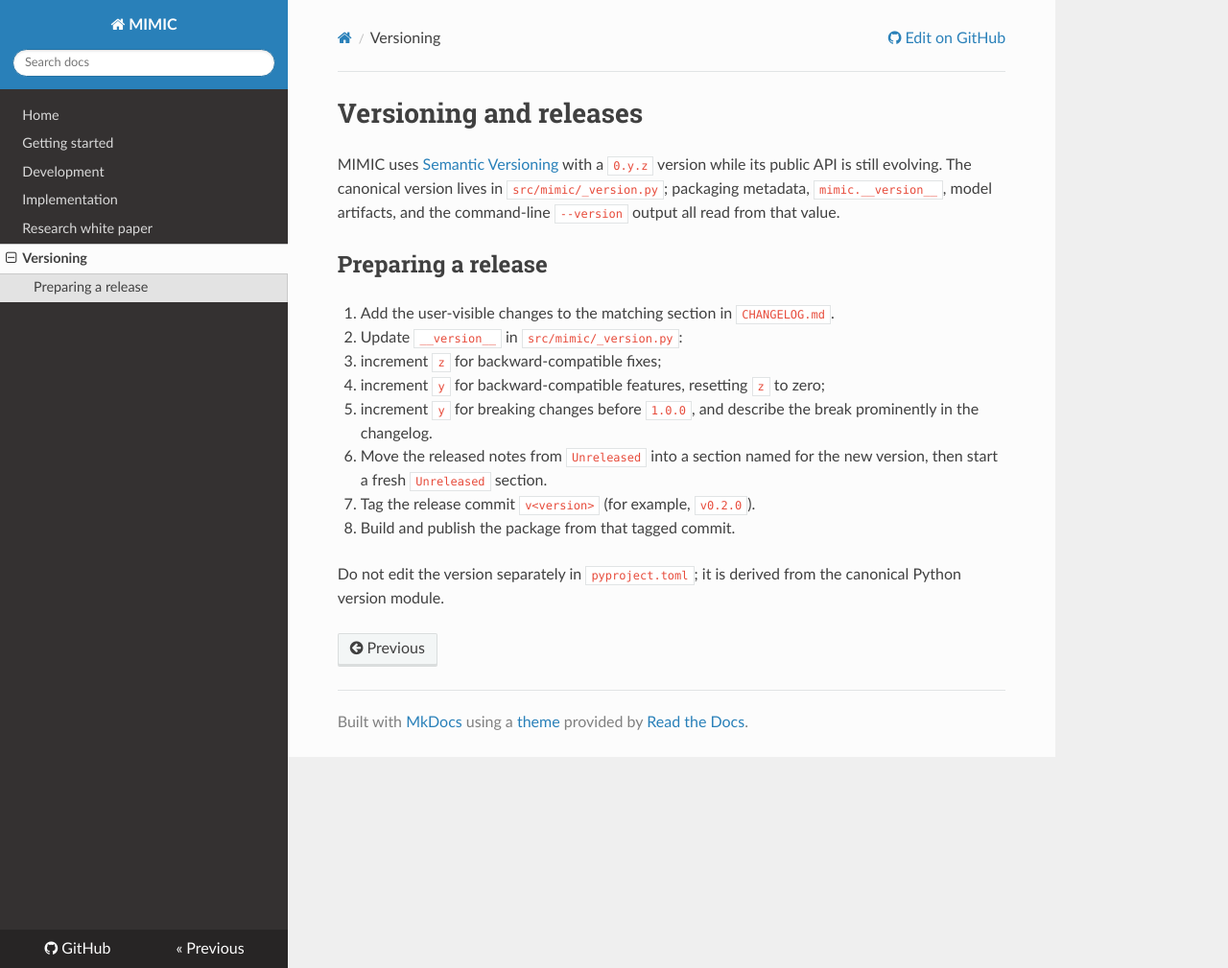
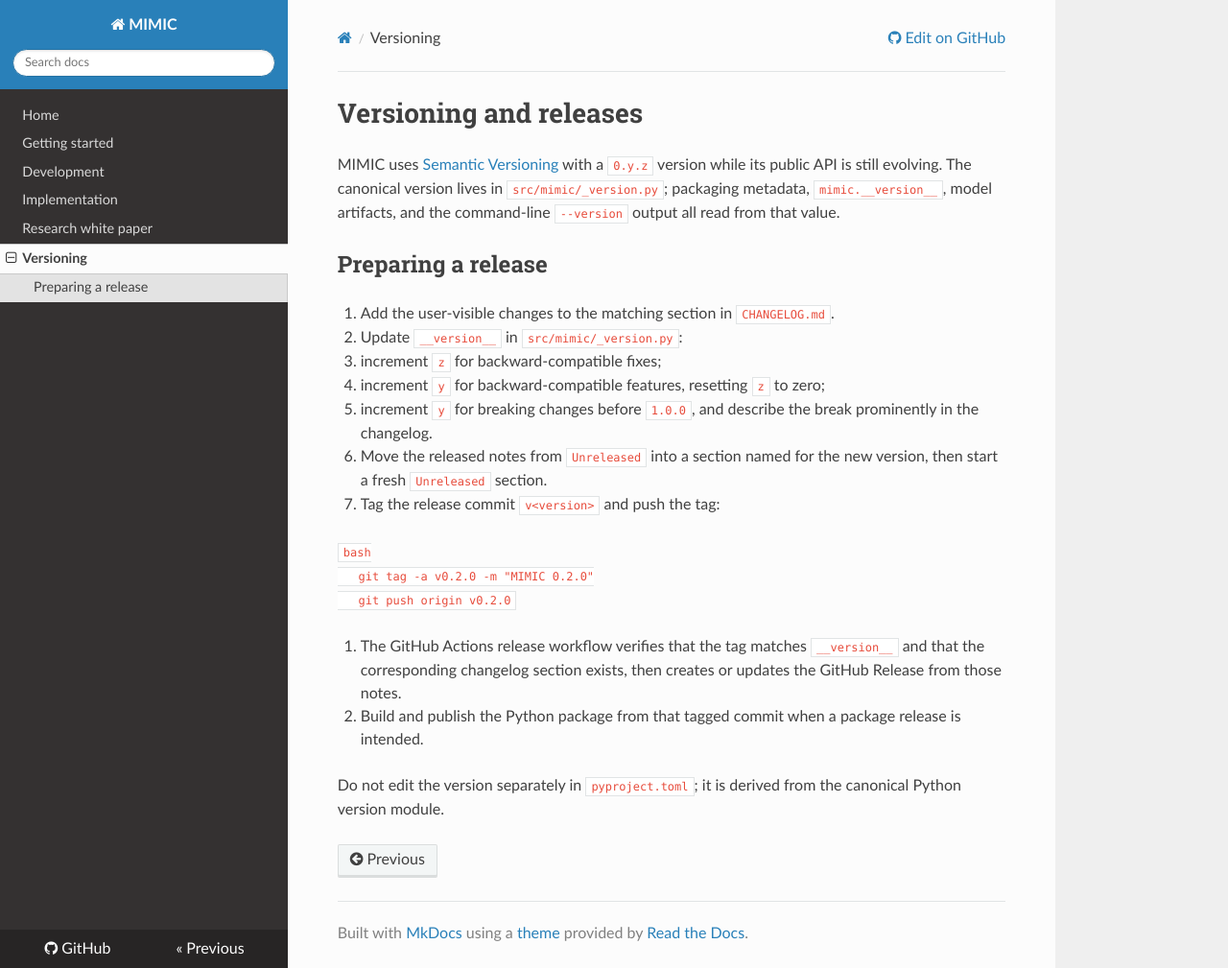
Before and after one commit to fabriziocosta/MIMIC, an MkDocs documentation site: the page built from docs/VERSIONING.md, in a window 1280 px wide and 1009 px high. Shown: the whole window at 96% size. Built offline with MkDocs 1.6.1, drawn with Linux system fonts in a browser that asks for light colours; nearby versions of some CDN libraries.

Commit message:
Add version-synchronized GitHub releases

````diff
--- a/docs/VERSIONING.md
+++ b/docs/VERSIONING.md
@@ -15,8 +15,18 @@ artifacts, and the command-line `--version` output all read from that value.
      prominently in the changelog.
 3. Move the released notes from `Unreleased` into a section named for the new
    version, then start a fresh `Unreleased` section.
-4. Tag the release commit `v<version>` (for example, `v0.2.0`).
-5. Build and publish the package from that tagged commit.
+4. Tag the release commit `v<version>` and push the tag:
+
+   ```bash
+   git tag -a v0.2.0 -m "MIMIC 0.2.0"
+   git push origin v0.2.0
+   ```
+
+5. The GitHub Actions release workflow verifies that the tag matches
+   `__version__` and that the corresponding changelog section exists, then
+   creates or updates the GitHub Release from those notes.
+6. Build and publish the Python package from that tagged commit when a package
+   release is intended.
 
 Do not edit the version separately in `pyproject.toml`; it is derived from the
 canonical Python version module.
````
Also changed, not shown: CHANGELOG.md (+23 -6 lines), 1 other file.
